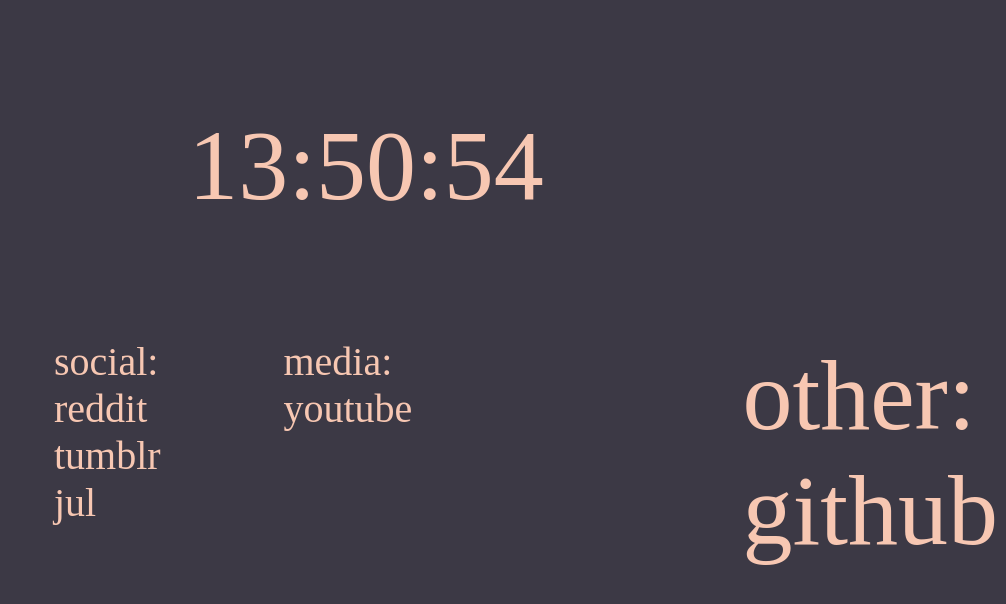
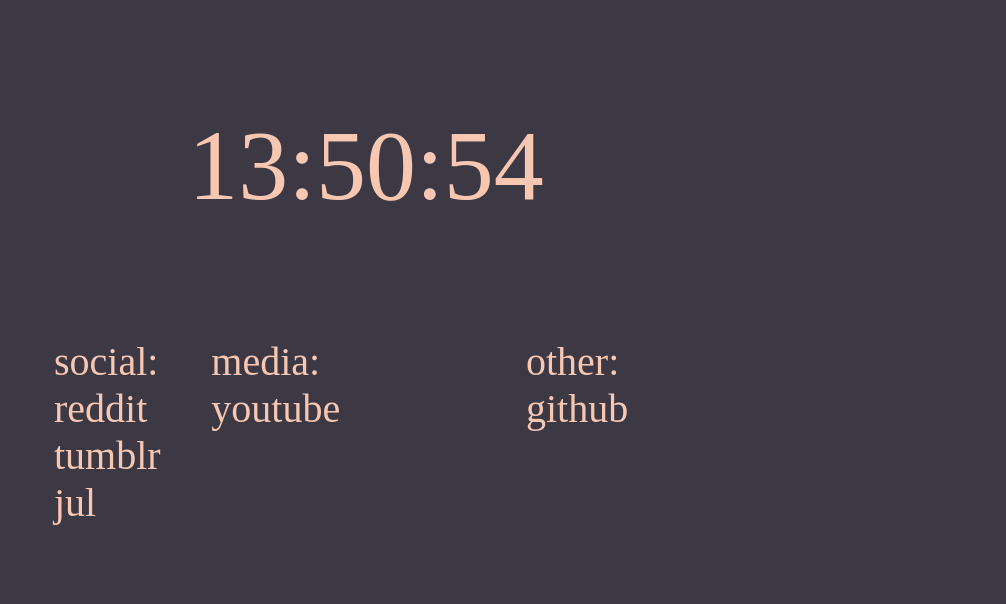
Before and after one commit to xXTacticalWaffleXx/startpage, a plain HTML site: page firefox.html in a window 1280 px wide. Shown: the whole page, without its empty margins (274-1280 px from the left). Drawn offline with Linux system fonts and the light colour scheme.

Commit message:
added css to the new div

```diff
--- a/stylesheet.css
+++ b/stylesheet.css
@@ -19,3 +19,8 @@ body{
 	font-size: 40;
 	flex: 2;
 }
+
+.other {
+	flex: 3;
+	font-size: 40;
+}
```
